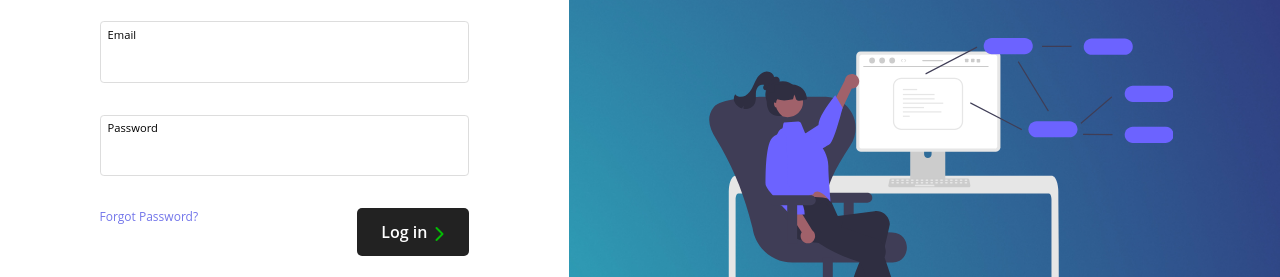
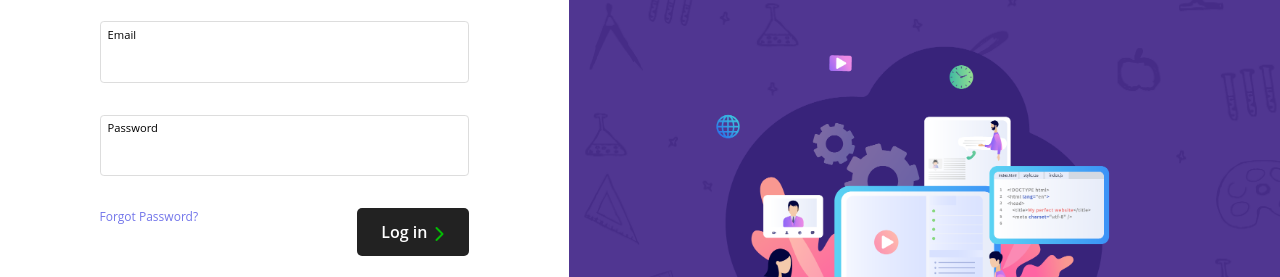
Before and after one commit to AbhayKadam57/All_Assignments_Upgrad_FSH, a plain HTML site: page Knowledgehut_hompage_clone/index.html in a window 1280 px wide. Shown: the part 288-565 px from the top of the page. Drawn offline with Linux system fonts and the light colour scheme.

Commit message:
real bg and image are eadded

```diff
--- a/Knowledgehut_hompage_clone/index.html
+++ b/Knowledgehut_hompage_clone/index.html
@@ -70,7 +70,7 @@
               with PRISM, KnowledgeHut's Immersive Learning Experience Platform
             </h4>
           </div>
-          <img src="./images/image_1.svg" alt="" />
+          <img src="./images/artBoard.png" alt="" />
         </div>
       </div>
     </div>
--- a/Knowledgehut_hompage_clone/style.css
+++ b/Knowledgehut_hompage_clone/style.css
@@ -11,12 +11,14 @@ img {
     width: 100%;
     height: 100%;
     object-fit: cover;
+
 }
 
 #wrapper {
 
     display: flex;
     height: 100vh;
+    overflow: hidden;
 }
 
 
@@ -269,7 +271,7 @@ footer {
 #right {
 
 
-    background-image: url('./images/bg.jpg');
+    background-image: url('./images/bg.png');
     background-position: center;
     background-size: cover;
     background-repeat: no-repeat;
@@ -283,12 +285,21 @@ footer {
 
 .Main-image {
 
-    width: 70%;
+    width: 80%;
     display: flex;
+    align-items: center;
+    justify-content: center;
     flex-direction: column;
-    gap: 5em;
+
 }
 
+.Main-image img {
+
+
+
+    height: 70%;
+
+}
 
 
 
```
Also changed, not shown: Knowledgehut_hompage_clone/images/artBoard.png (added), Knowledgehut_hompage_clone/images/bg.png (added).
